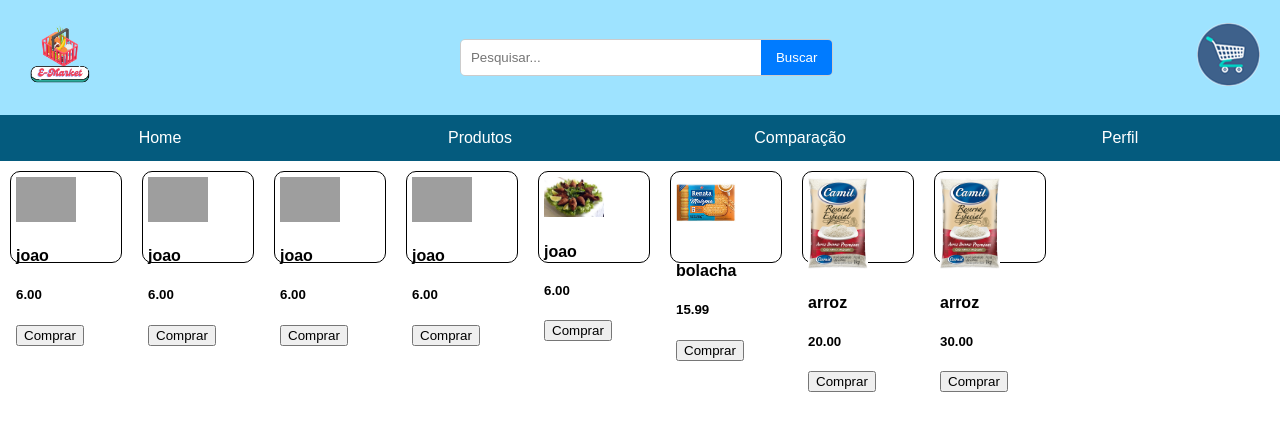
After one commit to LordZekrom/E-Market, a PHP site: page /inf22/compra.php in a window 1280 px wide. The commit adds this page. Shown: the top 431 px of the page. Run offline with PHP 8.4, Linux system fonts and the light colour scheme; data comes from the database, SQL or seed files in the repository; grey boxes are pictures that could not be loaded.

Commit message:
incluindo a pagina de compra

```diff
--- /dev/null
+++ b/compra.php
@@ -0,0 +1,55 @@
+<!DOCTYPE html>
+<html lang="pt-br">
+<head>
+    <meta charset="UTF-8">
+    <meta name="viewport" content="width=device-width, initial-scale=1.0">
+    <link rel="stylesheet" type="text/css" href="style.css" />
+    <title>E-Market</title>
+</head>
+<body>
+    <header>
+        <div class="logo">
+             <img src="mercado.png" alt="Logo">
+        </div>
+        <div class="search-bar">
+            <input type="search" placeholder="Pesquisar...">
+            <button type="submit">Buscar</button>
+        </div>
+        <div class="cart">
+            <img src="carrinho.png" alt="Logoc">
+        </div>
+    </header>
+    <nav>
+        <ul>
+            <li><a href="#">Home</a></li>
+            <li><a href="#">Produtos</a></li>
+            <li><a href="#">Comparação</a></li>
+            <li><a href="#">Perfil</a></li>
+        </ul>
+    </nav>
+    <main>
+    <?php
+        # Conecta com BD
+        $ds = "mysql:host=localhost;dbname=e_market";
+        $con = new PDO($ds, 'root', 'vertrigo');
+
+        # Seleciona todos os registros
+        $sql = "SELECT * FROM produto";
+        $stm = $con->prepare($sql);
+        $stm->execute();
+
+        # Percorre os registros
+        foreach($stm as $row){
+            $codigoProduto = $row['codigoProduto'];
+
+            echo "<div class='product'><img src='produtos/imagens/" . $row['fotoProduto'] . "' width='60px'/><br>
+            <h4>" . $row['nomeProduto'] . "</h4>
+            <h5>" . $row['precoProduto'] . "</h5><button>Comprar</button></div>";
+            /*echo "<td>" . $row['quantidadeProduto'] . "</td>";*/
+
+        }
+    ?>
+
+    </main>
+</body>
+</html>
--- a/style.css
+++ b/style.css
@@ -75,3 +75,12 @@ nav ul li a:hover {
 .search-bar button:hover {
     background-color: #0056b3;
 }
+.product {
+    border: 1px solid black;
+    border-radius: 10px;
+    padding: 5px;
+    width: 100px;
+    height: 80px;
+    float: left;
+    margin: 10px;
+}
```
